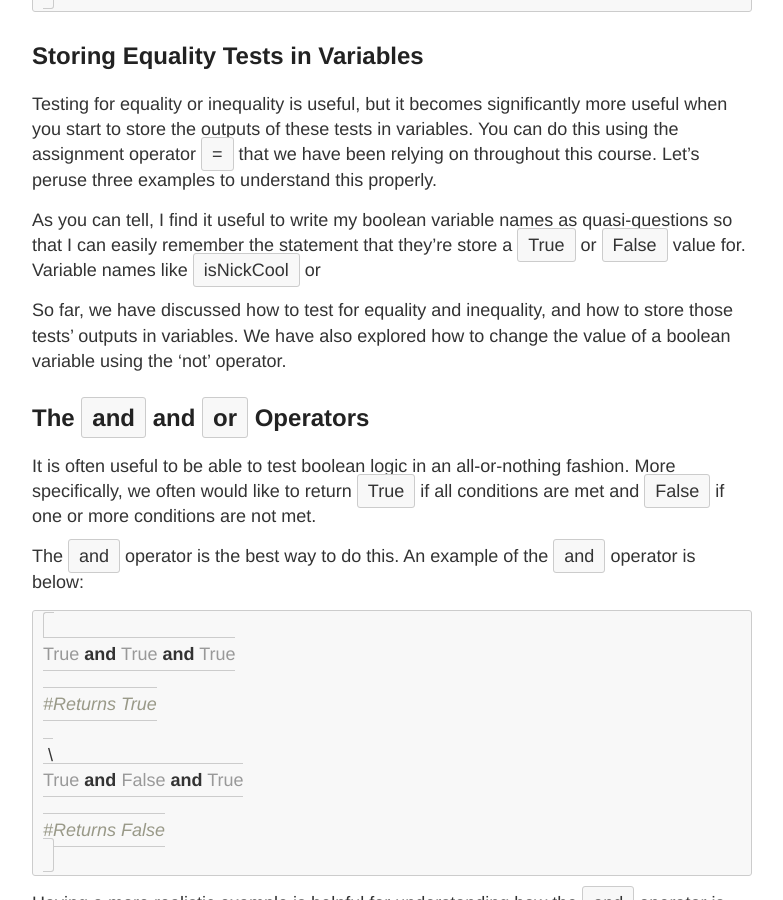
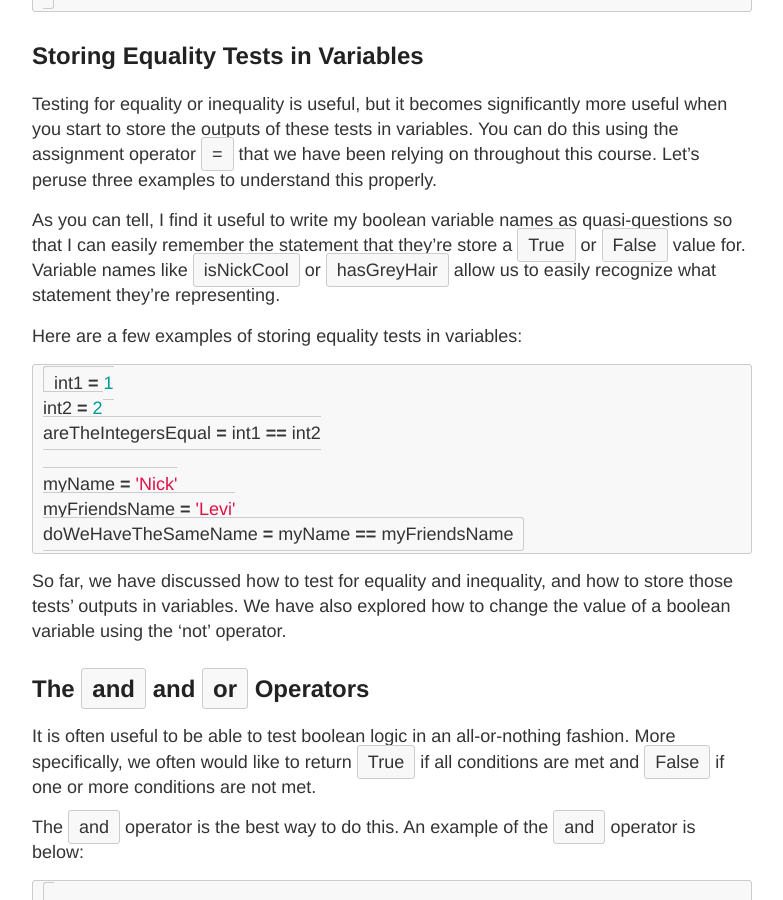
Before and after one commit to rosyberti/website, a Jekyll site: the page built from python-course/logical-operators-if-statements.md, in a window 1280 px wide and 900 px high, scrolled down 3981 px. Shown: the whole window, without its empty margins (248-1031 px from the left). Built offline with Jekyll 4.4.1, drawn with Linux system fonts in a browser that asks for light colours.

Commit message:
added example for storing tests in variables

````diff
--- a/python-course/logical-operators-if-statements.md
+++ b/python-course/logical-operators-if-statements.md
@@ -157,7 +157,19 @@ not isNickCool
 
 Testing for equality or inequality is useful, but it becomes significantly more useful when you start to store the outputs of these tests in variables. You can do this using the assignment operator `=` that we have been relying on throughout this course. Let's peruse three examples to understand this properly.
 
-As you can tell, I find it useful to write my boolean variable names as quasi-questions so that I can easily remember the statement that they're store a `True` or `False` value for. Variable names like `isNickCool` or
+As you can tell, I find it useful to write my boolean variable names as quasi-questions so that I can easily remember the statement that they're store a `True` or `False` value for. Variable names like `isNickCool` or `hasGreyHair` allow us to easily recognize what statement they're representing.
+
+Here are a few examples of storing equality tests in variables:
+
+```python
+int1 = 1
+int2 = 2
+areTheIntegersEqual = int1 == int2
+
+myName = 'Nick'
+myFriendsName = 'Levi'
+doWeHaveTheSameName = myName == myFriendsName
+```
 
 So far, we have discussed how to test for equality and inequality, and how to store those tests' outputs in variables. We have also explored how to change the value of a boolean variable using the 'not' operator.
 
````
